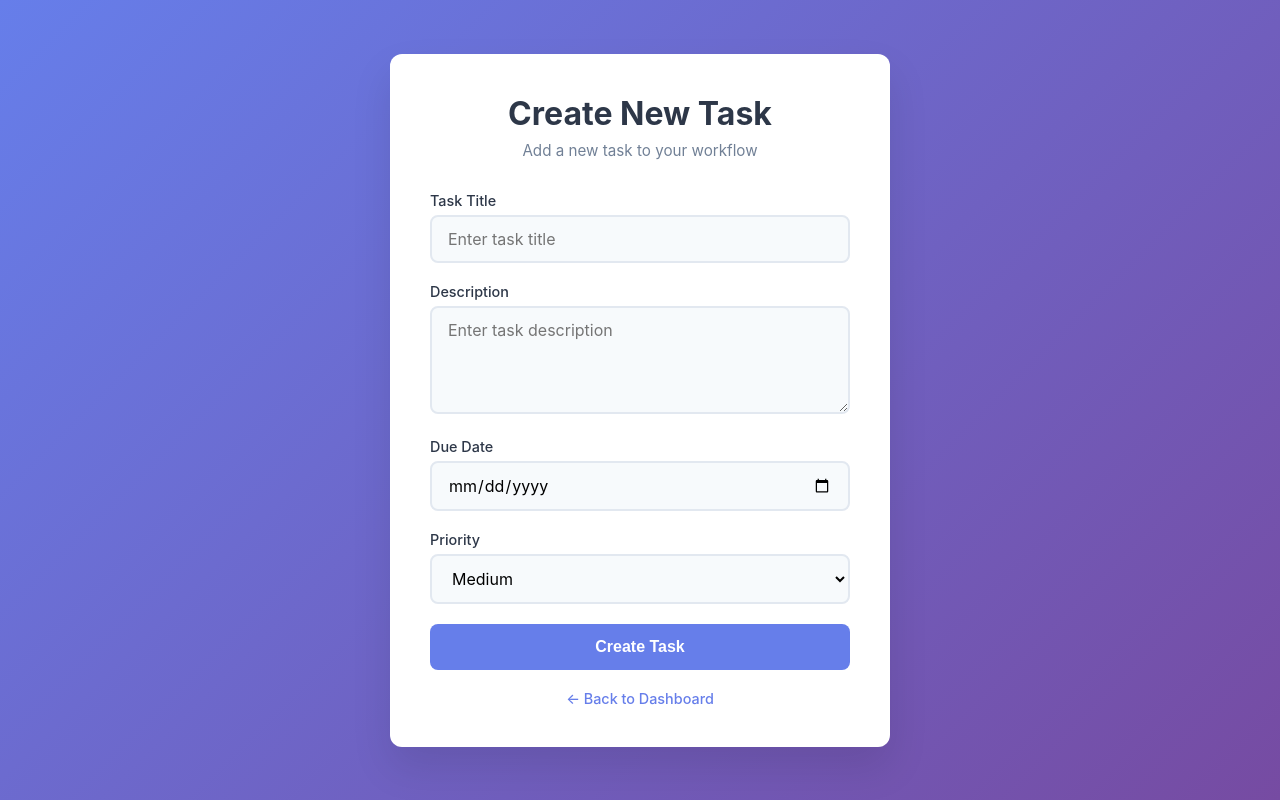
After one commit to rtrinu/Personal-Task-Manager, a Flask app: page /create-task in a window 1280 px wide. The commit adds this page. Run offline with Flask 3, Linux system fonts and the light colour scheme; the visitor is signed in with stand-in values (Sample User, id 1).

Commit message:
create a new task page and user task table in database

```diff
--- a/app.py
+++ b/app.py
@@ -9,6 +9,7 @@ def create_app():
     app.secret_key = "your_secret_key"
 
     db_actions.init_user_table()
+    db_actions.init_task_table()
 
     app.register_blueprint(auth_routes)
     return app
@@ -39,6 +40,12 @@ def dashboard():
     joined_at = db_actions.get_joined_at_date_by_id(user_id)
     return render_template('dashboard.html', fullname=fullname, email=email, joined_at=joined_at)
 
+@app.route('/create-task')
+def create_task():
+    if 'user_id' not in session:
+        return redirect(url_for('auth_routes.login_form'))
+    return render_template('create-task.html')
+
 
 if __name__ == '__main__':
     app.run(debug=True)
--- /dev/null
+++ b/static/create_task.css
@@ -0,0 +1,144 @@
+* {
+  margin: 0;
+  padding: 0;
+  box-sizing: border-box;
+}
+
+body {
+  font-family: -apple-system, BlinkMacSystemFont, "Segoe UI", Roboto, Oxygen, Ubuntu, Cantarell, sans-serif;
+  background: linear-gradient(135deg, #667eea 0%, #764ba2 100%);
+  min-height: 100vh;
+  display: flex;
+  align-items: center;
+  justify-content: center;
+  padding: 20px;
+}
+
+.container {
+  width: 100%;
+  max-width: 500px;
+}
+
+.create-task-card {
+  background: white;
+  border-radius: 12px;
+  box-shadow: 0 20px 40px rgba(0, 0, 0, 0.1);
+  padding: 40px;
+  text-align: center;
+}
+
+.header h1 {
+  color: #2d3748;
+  font-size: 2rem;
+  font-weight: 700;
+  margin-bottom: 8px;
+}
+
+.header p {
+  color: #718096;
+  font-size: 0.95rem;
+  margin-bottom: 32px;
+}
+
+.create-task-form {
+  text-align: left;
+}
+
+.form-group {
+  margin-bottom: 20px;
+}
+
+.form-group label {
+  display: block;
+  color: #2d3748;
+  font-weight: 500;
+  margin-bottom: 6px;
+  font-size: 0.9rem;
+}
+
+.form-group input,
+.form-group textarea,
+.form-group select {
+  width: 100%;
+  padding: 12px 16px;
+  border: 2px solid #e2e8f0;
+  border-radius: 8px;
+  font-size: 1rem;
+  transition: border-color 0.2s ease;
+  background: #f7fafc;
+  font-family: inherit;
+}
+
+.form-group input:focus,
+.form-group textarea:focus,
+.form-group select:focus {
+  outline: none;
+  border-color: #667eea;
+  background: white;
+}
+
+.form-group textarea {
+  resize: vertical;
+  min-height: 100px;
+}
+
+.form-group select {
+  cursor: pointer;
+}
+
+.create-task-btn {
+  width: 100%;
+  background: #667eea;
+  color: white;
+  border: none;
+  padding: 14px;
+  border-radius: 8px;
+  font-size: 1rem;
+  font-weight: 600;
+  cursor: pointer;
+  transition: background-color 0.2s ease;
+  margin-bottom: 20px;
+}
+
+.create-task-btn:hover {
+  background: #5a67d8;
+}
+
+.create-task-btn:active {
+  transform: translateY(1px);
+}
+
+.form-footer {
+  text-align: center;
+}
+
+.form-footer p {
+  color: #718096;
+  font-size: 0.9rem;
+}
+
+.back-link {
+  color: #667eea;
+  text-decoration: none;
+  font-weight: 500;
+  transition: color 0.2s ease;
+}
+
+.back-link:hover {
+  color: #5a67d8;
+  text-decoration: underline;
+}
+
+@media (max-width: 480px) {
+  .create-task-card {
+    padding: 30px 20px;
+  }
+
+  .header h1 {
+    font-size: 1.75rem;
+  }
+
+  .container {
+    max-width: 400px;
+  }
+}
--- /dev/null
+++ b/templates/create-task.html
@@ -0,0 +1,51 @@
+<!DOCTYPE html>
+<html lang="en">
+<head>
+    <meta charset="UTF-8">
+    <meta name="viewport" content="width=device-width, initial-scale=1.0">
+    <title>Create Task - TaskFlow</title>
+    <link rel="stylesheet" href="/static/create_task.css">
+</head>
+<body>
+    <div class="container">
+        <div class="create-task-card">
+            <div class="header">
+                <h1>Create New Task</h1>
+                <p>Add a new task to your workflow</p>
+            </div>
+
+            <form class="create-task-form">
+                <div class="form-group">
+                    <label for="title">Task Title</label>
+                    <input type="text" id="title" name="title" placeholder="Enter task title" required>
+                </div>
+
+                <div class="form-group">
+                    <label for="description">Description</label>
+                    <textarea id="description" name="description" placeholder="Enter task description" rows="4"></textarea>
+                </div>
+
+                <div class="form-group">
+                    <label for="dueDate">Due Date</label>
+                    <input type="date" id="dueDate" name="dueDate" required>
+                </div>
+
+                <div class="form-group">
+                    <label for="priority">Priority</label>
+                    <select id="priority" name="priority">
+                        <option value="low">Low</option>
+                        <option value="medium" selected>Medium</option>
+                        <option value="high">High</option>
+                    </select>
+                </div>
+
+                <button type="submit" class="create-task-btn">Create Task</button>
+
+                <div class="form-footer">
+                    <p><a href="dashboard.html" class="back-link">← Back to Dashboard</a></p>
+                </div>
+            </form>
+        </div>
+    </div>
+</body>
+</html>
--- a/templates/dashboard.html
+++ b/templates/dashboard.html
@@ -83,10 +83,9 @@
                 <div class="card actions-card">
                     <h3>Quick Actions</h3>
                     <div class="action-buttons">
-                        <button class="action-btn primary">
-                            <span class="btn-icon">+</span>
+                        <a href="{{url_for('create_task')}}" class="action-btn primary">
                             New Task
-                        </button>
+                        </a>
                         <button class="action-btn secondary">
                             <span class="btn-icon">📁</span>
                             New Project
```
Also changed, not shown: Backend/db_actions.py (+48 -0 lines).
